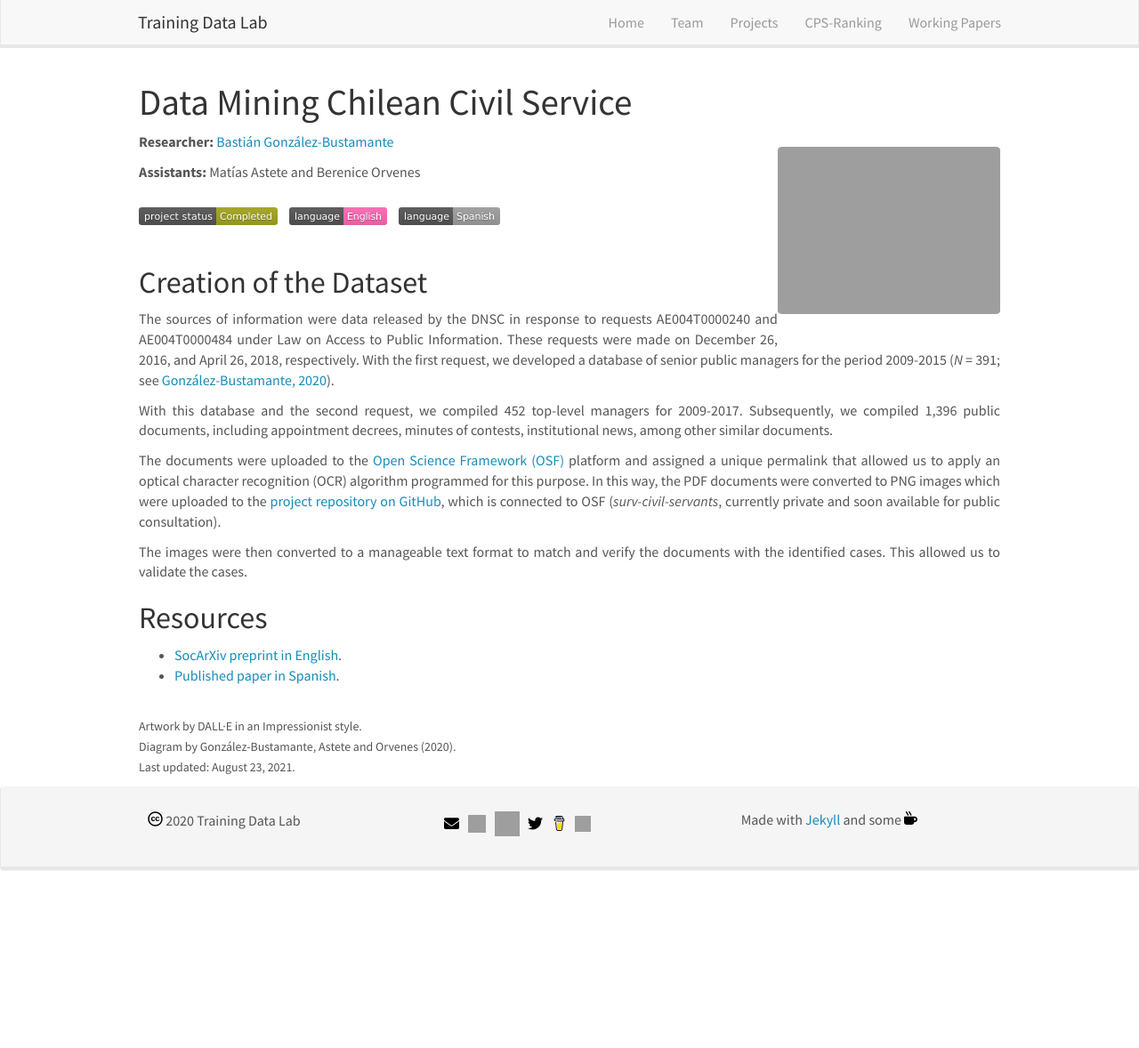
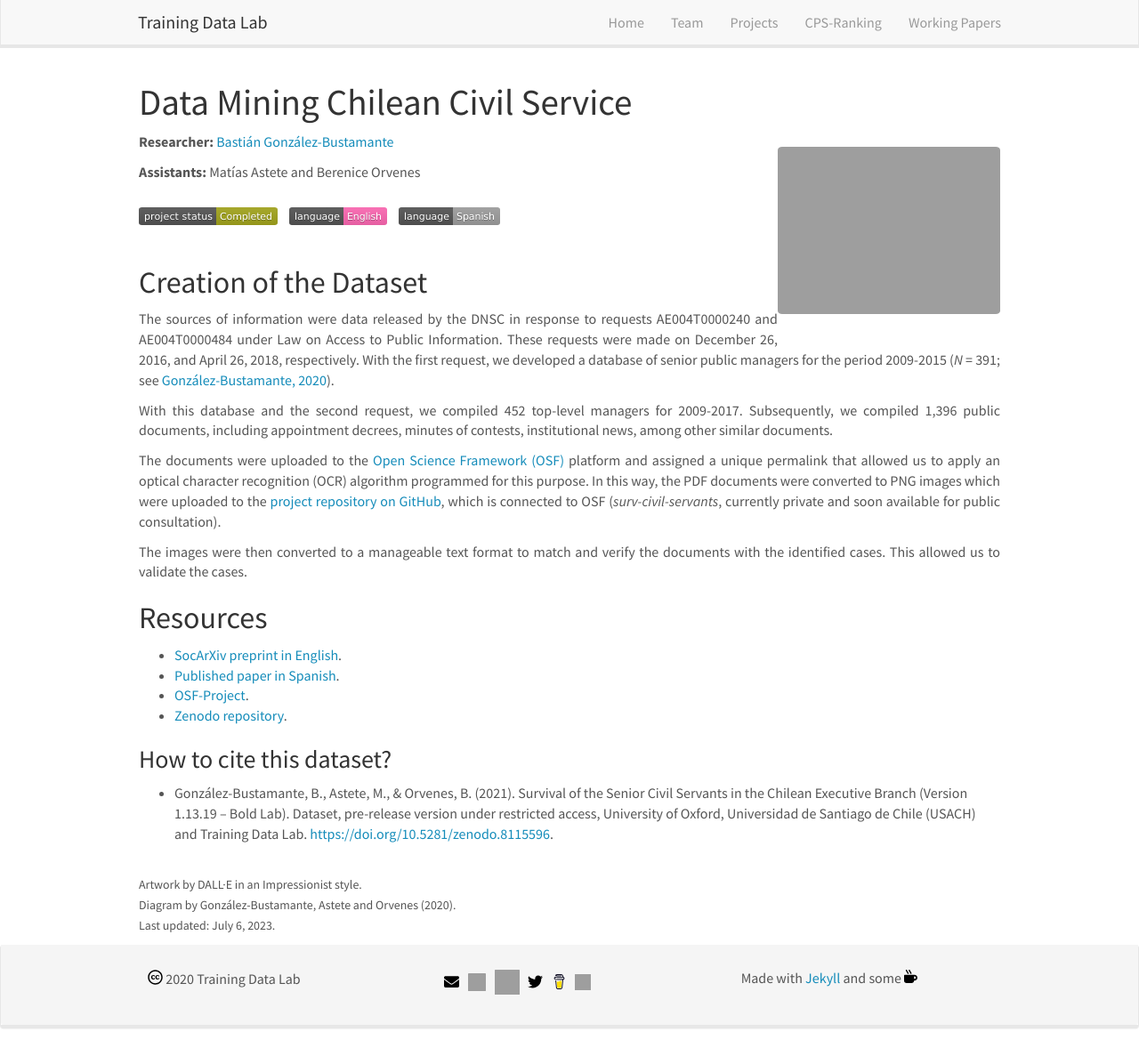
Before and after one commit to training-datalab/old-training-datalab.com, a Jekyll site: the page built from _pages/data-mining-civil-service.md, in a window 1280 px wide and 1178 px high. Shown: the whole window at 89% size. Built offline with Jekyll 4.4.1, drawn with Linux system fonts in a browser that asks for light colours; nearby versions of some CDN libraries.

Commit message:
Update data-mining-civil-service.md

```diff
--- a/_pages/data-mining-civil-service.md
+++ b/_pages/data-mining-civil-service.md
@@ -30,8 +30,14 @@
 
 - <a href="https://doi.org/10.31235/osf.io/vshcz" target="_blank">SocArXiv preprint in English</a>.
 - <a href="https://doi.org/10.22370/rgp.2020.9.2.2920" target="_blank">Published paper in Spanish</a>.
+- <a href="https://doi.org/10.17605/OSF.IO/WBF6M" target="_blank">OSF-Project</a>.
+- <a href="https://doi.org/10.5281/zenodo.8115596" target="_blank">Zenodo repository</a>.
+
+### How to cite this dataset?
+
+- González-Bustamante, B., Astete, M., & Orvenes, B. (2021). Survival of the Senior Civil Servants in the Chilean Executive Branch (Version 1.13.19 -- Bold Lab). Dataset, pre-release version under restricted access, University of Oxford, Universidad de Santiago de Chile (USACH) and Training Data Lab. <a href="https://doi.org/10.5281/zenodo.8115596" target="_blank">https://doi.org/10.5281/zenodo.8115596</a>.
 
 <br />
 <small>Artwork by DALL·E in an Impressionist style.</small><br />
 <small>Diagram by González-Bustamante, Astete and Orvenes (2020).</small><br />
-<small>Last updated: August 23, 2021.</small>
+<small>Last updated: July 6, 2023.</small>
```
